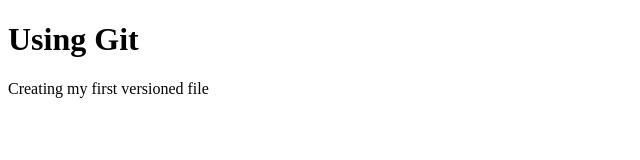
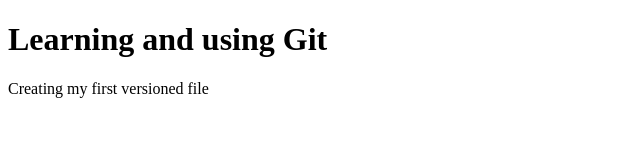
Before and after one commit to stephnimi/nodewpg, a plain HTML site: page index.html in a window 1280 px wide. Shown: the whole page, without its empty margins (0-640 px from the left). Drawn offline with Linux system fonts and the light colour scheme.

Commit message:
Updated index.html content

```diff
--- a/index.html
+++ b/index.html
@@ -4,7 +4,7 @@
     <title>Using Git</title>
   </head>
   <body>
-    <h1>Using Git</h1>
+    <h1>Learning and using Git</h1>
     <p>Creating my first versioned file</p>
   </body>
 </html>
```
